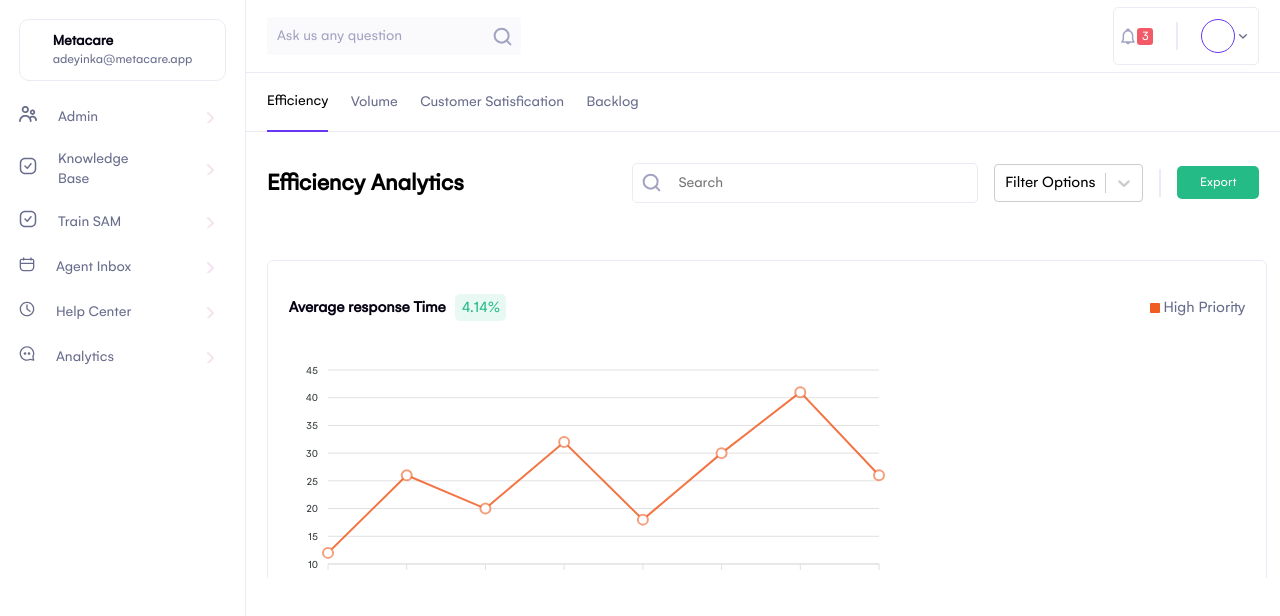
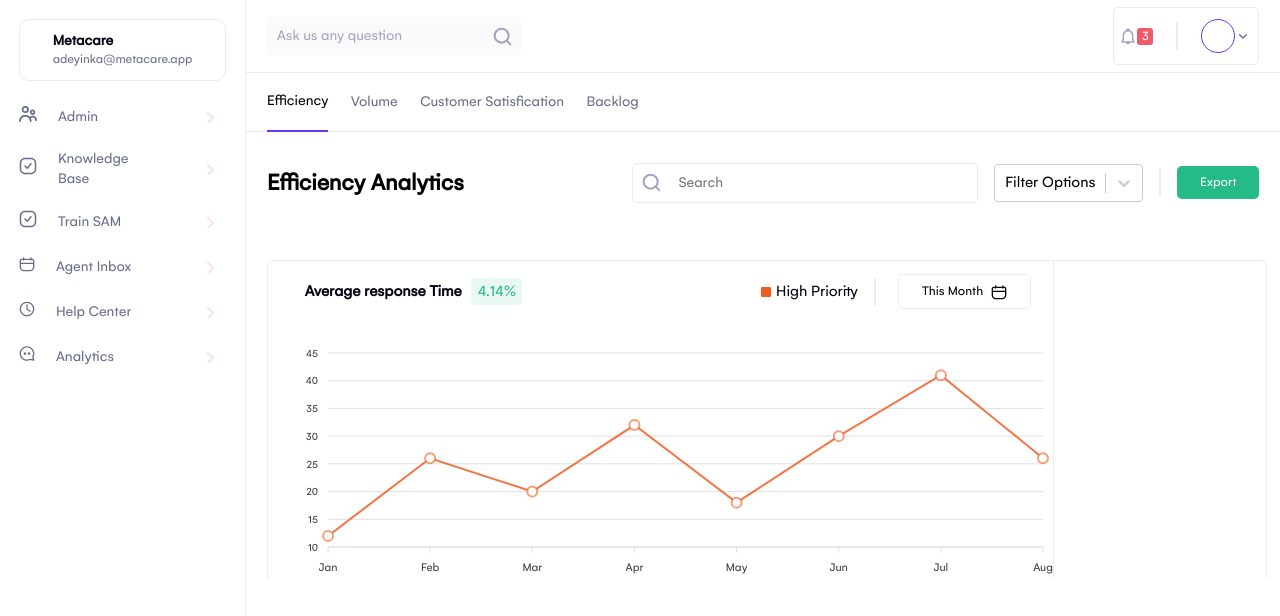
Before and after one commit to igaimerca/frontend-challenge, a React (Create React App) app: page / in a window 1280 px wide. Shown: the top 616 px of the page. Built offline with nearby package versions, Linux system fonts and the light colour scheme.

Commit message:
feat: analytics card

```diff
--- a/src/components/ui/AnalyticsCard/AnalyticsCard.jsx
+++ b/src/components/ui/AnalyticsCard/AnalyticsCard.jsx
@@ -1,22 +1,36 @@
 import React from 'react'
 import "./AnalyticsCard.scss";
 import LineChart from './LineChart';
+import Icons from "../../../assets/icons/index";
 
-function AnalyticsTab({chartData}) {
+function AnalyticsTab({ chartData }) {
     return (
-        <div className="analytics-card">
+        <div className="analytics-card flex">
+            <div className="left">
+                <div className="flex header">
                     <div className="flex">
-                <div className="flex">
-
                         <h4 className="text-black text-bold">{chartData.title}</h4>
                         <span className="percent">4.14%</span>
                     </div>
                     <div className="flex">
+                        <div className="flex">
                             <span className="color-rect" style={{ backgroundColor: chartData.mainColor }}></span>
-                    <span>High Priority</span>
+                            <span className="text-black">High Priority</span>
+                        </div>
+                        <div className="vertical-line-container">
+                                <div className="vertical-line"></div>
+                            </div>
+                        <button className="flex btn" id='filter-btn'>
+                            <span>This Month</span>
+                            {Icons.BriefCase}
+                        </button>
                     </div>
                 </div>
                 <LineChart data={chartData.data} mainColor={chartData.mainColor} title={chartData.title} />
+            </div>
+            <div className="right">
+
+            </div>
         </div>
     )
 }
--- a/src/components/ui/AnalyticsCard/AnalyticsCard.scss
+++ b/src/components/ui/AnalyticsCard/AnalyticsCard.scss
@@ -3,7 +3,7 @@
     height: 100%;
     border: 1px solid var(--border-color);
     border-radius: 6px;
-    padding: 15px 1.3rem;
+    padding: 3px 1.3rem;
     margin: 1.2rem 0;
     .percent {
         padding: 0.2rem 0.4rem;
@@ -16,10 +16,36 @@
         height: 10px;
         width: 10px;
         border-radius: 1px;
-        margin-right: 0.2rem;
+        margin-right: 0.3rem;
+    }
+    .left {
+        flex: 4;
+        border-right: 1px solid var(--border-color);
+        .header {
+            padding: 0 1rem;
+        }
+    }
+    .right {
+        flex: 1;
+    }
+}
+#filter-btn {
+    background-color: #fff;
+    color: #000;
+    margin: 0 .4rem;
+    font-family: 'Gelion-Medium';
+    border: 1px solid var(--border-color);
+    span {
+        margin-right: .5rem;
+    }
+    path {
+        fill: #000;
+    }
+    &:hover {
+        background-color: var(--lightblue-color);
     }
 }
 .chart-container {
-    width: 50%;
+    width: 100%;
     height: auto;
 }
--- a/src/components/ui/AnalyticsCard/LineChart.jsx
+++ b/src/components/ui/AnalyticsCard/LineChart.jsx
@@ -97,7 +97,7 @@ class LineChart extends Component {
                 <div className="row">
                     <div className="mixed-chart">
                         <Chart
-                            width="600"
+                            width="100%"
                             height="260px"
                             options={this.state.options}
                             series={this.state.series}
--- a/src/index.scss
+++ b/src/index.scss
@@ -8,7 +8,7 @@
     --orange-color: #f05d23;
     --blue-color: #3e68ff;
     --border-color: #ecebf5;
-    --lightblue-color: #FAFAFC;
+    --lightblue-color: #FAFAFA;
     --error-color: #F25A68;
 }
 @font-face {
```
Lines whose indentation alone changed are shown as unchanged.
